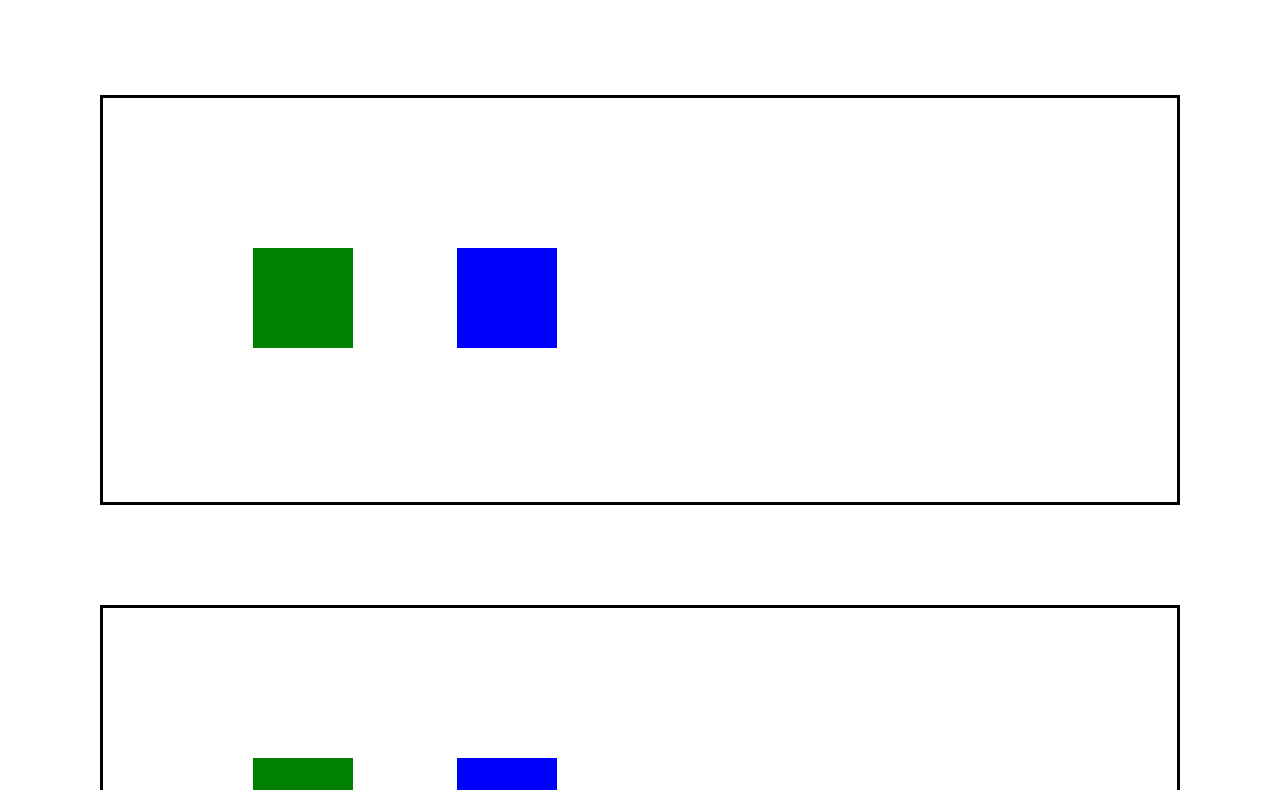
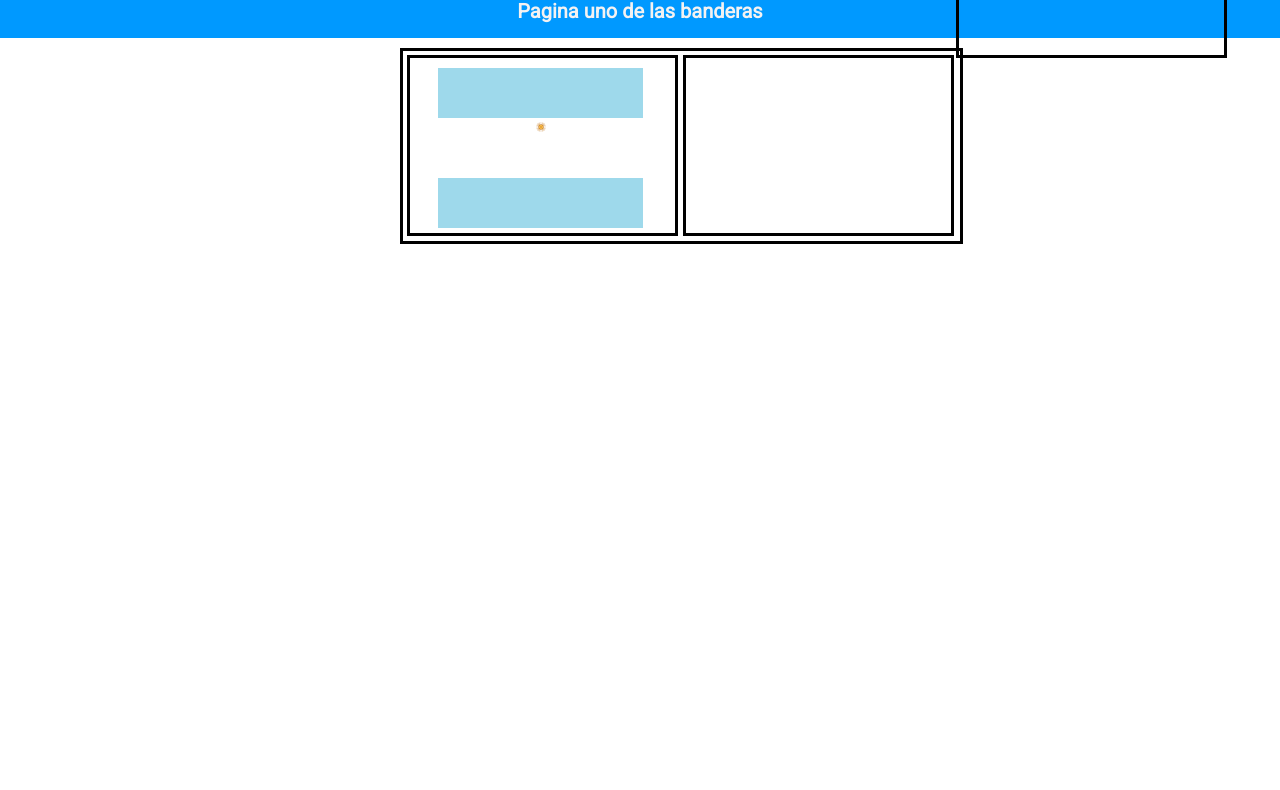
Before and after one commit to Sebas2125/flat, a plain HTML site: page index.html in a window 1280 px wide. Shown: the part 41-831 px from the top of the page. After the commit the page ends 800 px from the top, so only its background shows below. Drawn offline with Linux system fonts and the light colour scheme.

Commit message:
bandera de argentina

```diff
--- a/index.html
+++ b/index.html
@@ -12,17 +12,25 @@
                 <li><a href="pages/page2.html">Pagina 2</a></li>
         </aside>
     </article>
-    <div>
-        <nav></nav>
-        <ul></ul>
-    </div>
-    <div>
-        <nav></nav>
-        <ul></ul>
-    </div>
-    <div>
-        <nav></nav>
-        <ul></ul>
-    </div>
+    <h1>Pagina uno de las banderas</h1>
+    <section class="pagina1">
+        <div>
+            <main>
+                <h2></h2>
+               <article>
+                   <img src="/assets/Sol_Bandera_Argentina.png" alt="">
+               </article>
+                <nav></nav>
+            </main>
+            <aside>
+                <h5></h5>
+               <h4>
+                   <aside>
+                    </aside>
+               </h4>
+               <h5></h5>
+            </aside>
+        </div>
+    </section>
 </body>
 </html>
--- a/styles/main.css
+++ b/styles/main.css
@@ -1,25 +1,84 @@
+@import url('https://fonts.googleapis.com/css?family=Roboto');
+article
+{
+    background-color: rgb(1, 75, 235);
+    text-align: center;
+}
+  article aside li
+  {
+    display: inline-block;
+    list-style: none;
+  }
+  article aside li a
+  {
+    padding: 15px 20px;
+    text-decoration: none;
+    color: rgb(255, 255, 255);
+    font-family: 'Roboto', sans-serif;
+    font-size: 22px;
+  }
+  h1
+  {
+    padding: 15px 20px;
+    text-decoration: none;
+    color: rgb(243, 242, 242);
+    font-family: 'Roboto', sans-serif;
+    font-size: 20px;
+    background-color: rgb(0, 153, 255);
+    text-align: center;
+  }
 *{
     margin: 0;
     padding: 0;
 }
 div
 {
-    margin: 100px;
-    padding: 100px;
+    width: 537px;
+    height: 170px;
+    margin: 10px 0px 10px 400px;
+    padding: 10px;
     border: solid;
     border-color: black;
 }
-nav
+div main
 {
-    margin: 50px;
-    padding: 50px;
-    background-color: green;
-    display: inline-block;
+    width: 265px;
+    margin: -6px 0px 0px -6px;
+    height: 175px;
+    border: solid;
+    border-color: rgb(0, 0, 0);
 }
-ul
+div aside
 {
-    margin: 50px;
-    padding: 50px;
-    background-color: blue;
-    display: inline-block;
+    width: 265px;
+    margin: -181px 0px 0px 270px;
+    height: 175px;
+    border: solid;
+    border-color: rgb(0, 0, 0);
 }
+div main h2
+{
+    width: 205px;
+    margin: 10px 0px 0px 28px;
+    height: 50px;
+    background-color: rgb(158, 217, 235);
+}
+div main article
+{
+    width: 205px;
+    margin: 0px 0px 0px 28px;
+    height: 50px;
+    background-color: white;
+}
+div main nav
+{
+    width: 205px;
+    margin: 10px 0px 0px 28px;
+    height: 50px;
+    background-color: rgb(158, 217, 235);
+}
+div main article img
+{
+  width: 10px;
+  height: 10px;
+}
```
Also changed, not shown: assets/Sol_Bandera_Argentina.png (added).
